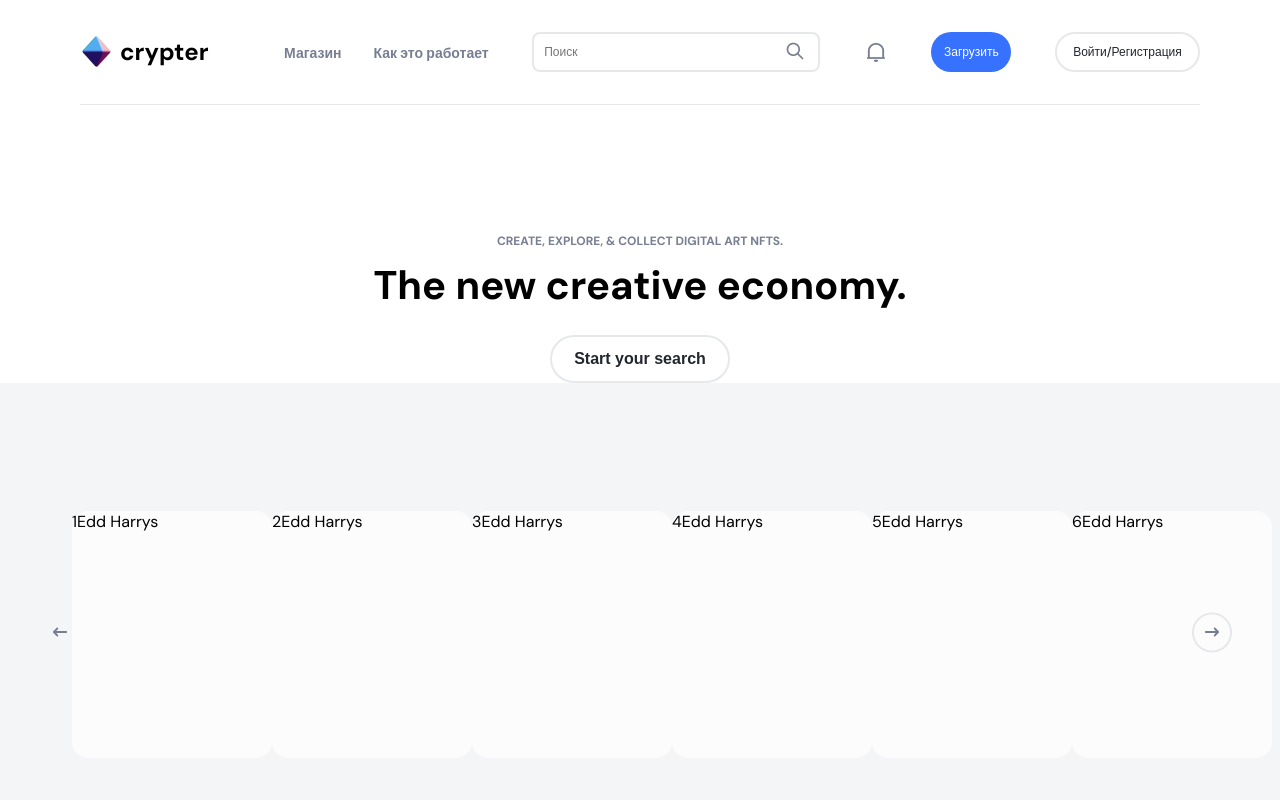
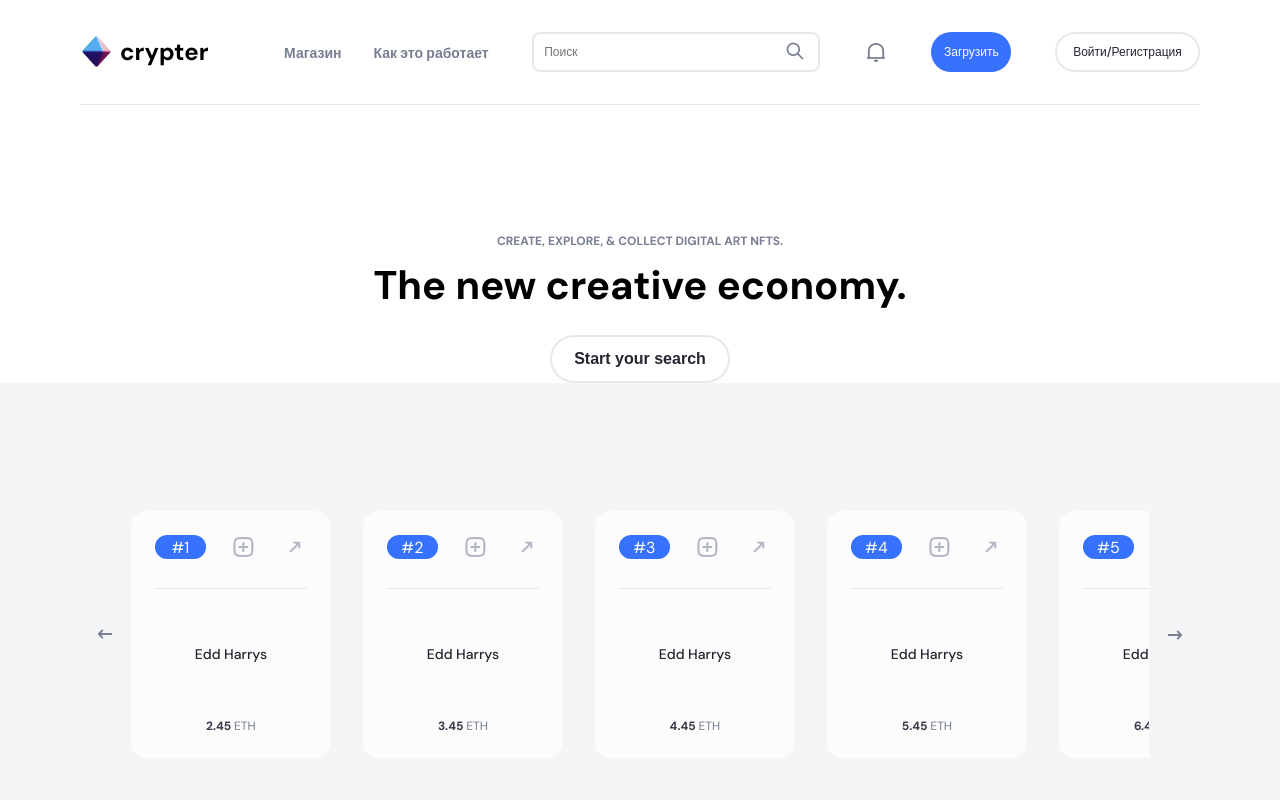
Before and after one commit to Capsonchik/React-NFT, a React (Create React App) app: page / in a window 1280 px wide. Shown: the top 800 px of the page. Built offline with nearby package versions, Linux system fonts and the light colour scheme.

Commit message:
80% done user card

```diff
--- a/src/components/PopularSellers/PopularSellers.jsx
+++ b/src/components/PopularSellers/PopularSellers.jsx
@@ -14,14 +14,15 @@ const PopularSellers = () => {
 
                     </div>
                     <div className='popular-sellers__slider'>
-                        <div className='prev-arrow'>
+                        <div className='arrow prev-arrow'>
                             <img src={PrevArrow} alt="prev-arrov" />
                         </div>
                         <div className='popular-sellers__slider-block'>
                             <Sellers/>
                         </div>
-                        <div className='next-arrow'>
-                            <img src={NextArrow} alt="next-arrov" />
+                        <div className='arrow next-arrow'>
+                            <img src={PrevArrow} alt="prev-arrov" />
+                            {/* <img src={NextArrow} alt="next-arrov" /> */}
                         </div>
                     </div>
                 </Container>
--- a/src/components/PopularSellers/PopularSellers.styled.js
+++ b/src/components/PopularSellers/PopularSellers.styled.js
@@ -15,6 +15,18 @@ export const PopularSellersBlock = styled.section`
     .popular-sellers__slider-block {
         display: flex;
         width: 100%;
+        overflow: hidden;
+    }
+
+    .arrow {
+        width: 5%;
+        display: flex;
+        justify-content: center;
+        align-items: center;
+    }
+
+    .next-arrow img {
+        transform: rotate(180deg);
     }
 
 `
--- a/src/components/PopularSellers/Sellers/Sellers.jsx
+++ b/src/components/PopularSellers/Sellers/Sellers.jsx
@@ -1,13 +1,26 @@
 import { SellersBlock } from "./Sellers.styled";
 import { Users } from "../../State/Users";
+import AddButton from './Images/Add.png';
+import InviteButton from './Images/OpenArrow.png'
 
 const Sellers = () => {
 
     const MapUsers = Users.map(el => {
         return(
             <div className='user'>
-                {el.id}
-                {el.name}
+                <div className='user__top'>
+                    <div className='user__top-achivments'>
+                        #{el.id}
+                    </div>
+                    <div className='user__top-invite'>
+                        <img src={AddButton} alt="addbutton" />
+                    </div>
+                    <div className='user__top-open'>
+                        <img src={InviteButton} alt="inviteButton" />
+                    </div>
+                </div>
+                <p className='user__name'>{el.name}</p>
+                <p className='user__balanse'>{el.balance} <span className='user__balanse-currensy'>ETH</span></p>
             </div>
         )
     })
--- a/src/components/PopularSellers/Sellers/Sellers.styled.js
+++ b/src/components/PopularSellers/Sellers/Sellers.styled.js
@@ -4,7 +4,6 @@ export const SellersBlock = styled.div`
     .sellers-wraper {
         width: 100%;
         display: flex;
-        overflow: hidden;
     }
 
     .user {
@@ -12,6 +11,49 @@ export const SellersBlock = styled.div`
         height: 247px;
         background: #FCFCFD;
         border-radius: 16px;
+        margin-right: 32px;
+        padding: 24px;
+        display: flex;
+        flex-direction: column;
+        justify-content: space-between;
+    }
+
+    .user__top {
+        display: flex;
+        justify-content: space-between;
+        padding-bottom: 24px;
+        border-bottom: 1px solid #E6E8EC;
+    }
+
+    .user__top-achivments {
+        width: 51px;
+        height: 24px;
+        background: #3772FF;
+        border-radius: 24px;
+        display: flex;
+        justify-content: space-around;
+        align-items: center;
+        color: #FCFCFD;
+    }
+
+    .user__name {
+        text-align: center;
+        font-weight: 500;
+        font-size: 14px;
+        color: #23262F;
+    }
+
+    .user__balanse {
+        text-align: center;
+        font-weight: 600;
+        font-size: 12px;
+        color: #353945;
+    }
+
+    .user__balanse-currensy {
+        font-weight: 400;
+        font-size: 12px;
+        color: #777E91;
     }
 
 `
```
Also changed, not shown: src/components/PopularSellers/Sellers/Images/Add.png (added), src/components/PopularSellers/Sellers/Images/OpenArrow.png (added).
